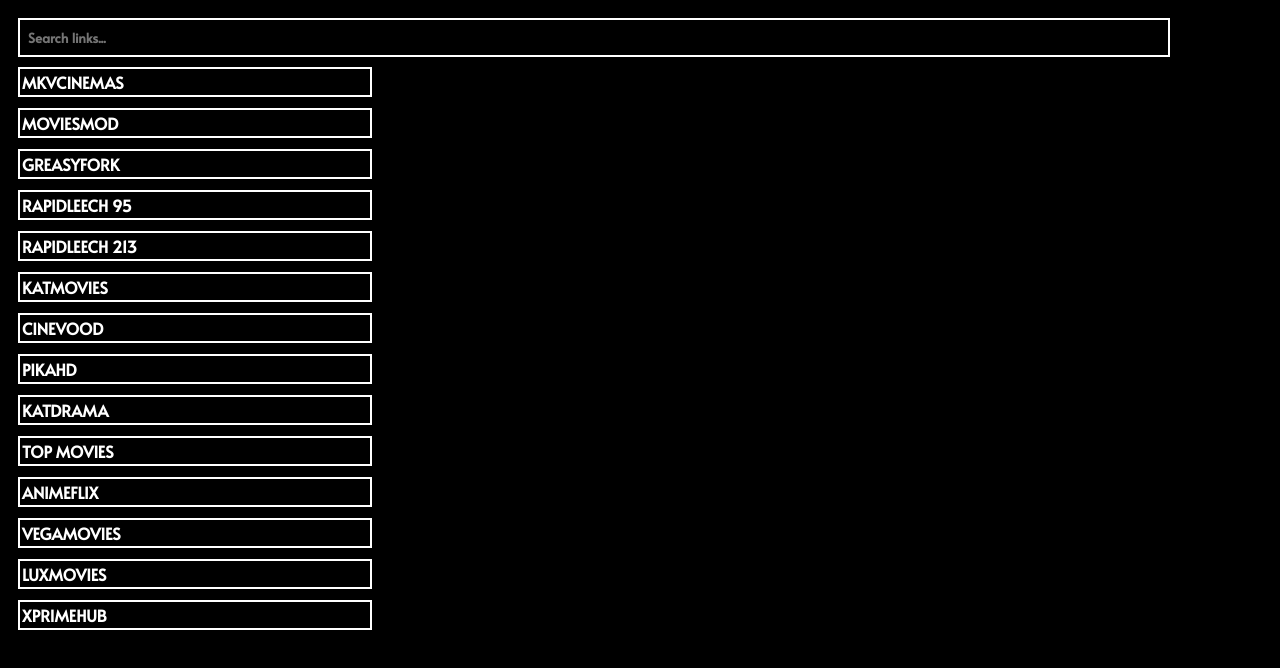
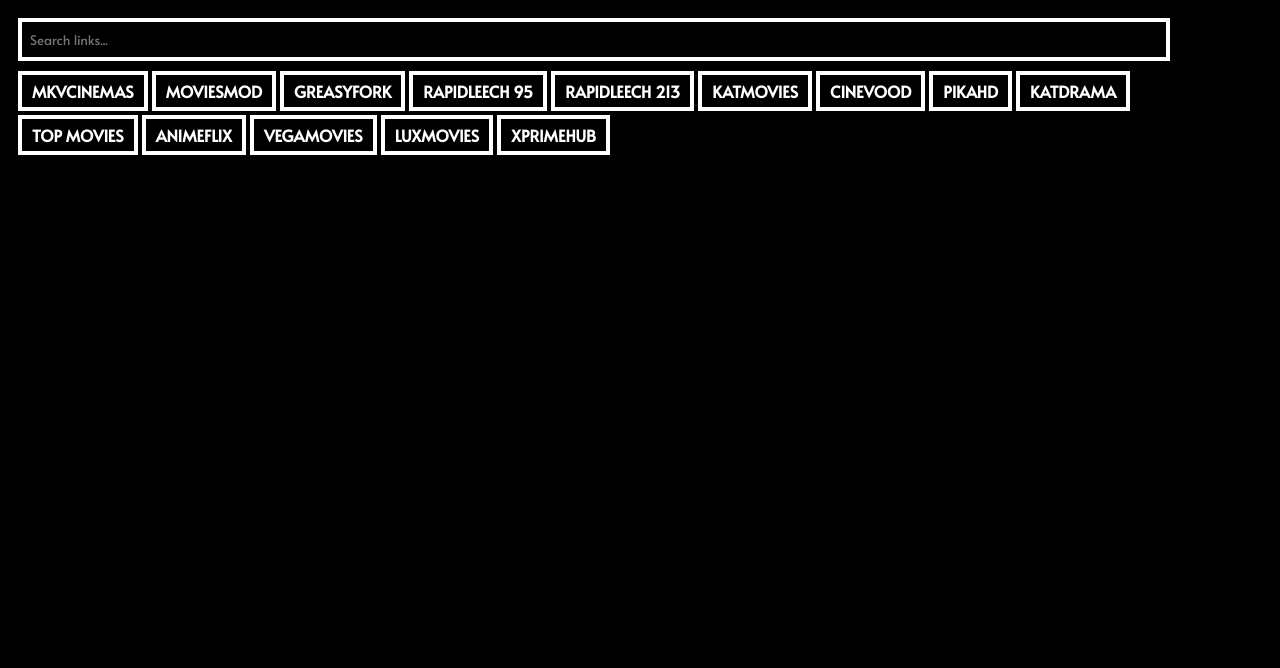
Before and after one commit to avdhez/BookMarkSites, a plain HTML site: page index.html in a window 1280 px wide. Drawn offline with Linux system fonts and the light colour scheme; a web font is replaced by a local one.

Commit message:
Update index.html

```diff
--- a/index.html
+++ b/index.html
@@ -20,9 +20,9 @@
       padding: 8px;
       margin-bottom: 10px;
       box-sizing: border-box;
-      border: 2px solid white;
+      border: 4px solid white;
       font-family: Alata;
-      font-weight: 800;
+      font-weight: 800px;
       outline: none;
       background: black;
       color: white;
@@ -35,19 +35,19 @@
 
     #links-container {
       display: flex;
-      flex-direction: column;
-      gap: 8px;
+      flex-wrap: wrap;
+      gap: 4px;
     }
 
     a {
-      width : 30%;
       color: white;
       text-decoration: none;
-      border: 2px solid white;
-      padding: 2px;
-      margin-bottom: 3px;
+      border: 4px solid white;
+      padding: 5px 10px;
+      font-weight: 800px;
       display: inline-block;
-      text-transform: uppercase ;
+      text-transform: uppercase;
+      white-space: nowrap;
     }
 
     a:hover {
@@ -69,14 +69,6 @@
       const searchInput = document.getElementById('search');
       const linksContainer = document.getElementById('links-container');
 
-
-
-
-
-
-
-
-
       // Sample links - replace with your actual links or fetch them
       const links = [
         { title: "MkvCinemas", url: "https://mkvcinemas.onl/" },
@@ -94,16 +86,6 @@
         { "title": "luxmovies", "url": "https://luxmovies.diy/" },
         { "title": "xprimehub", "url": "https://xprimehub.vip/" },
       ];
-
-
-
-
-
-
-
-
-
-
 
       // Display all links initially
       displayLinks(links);
```
